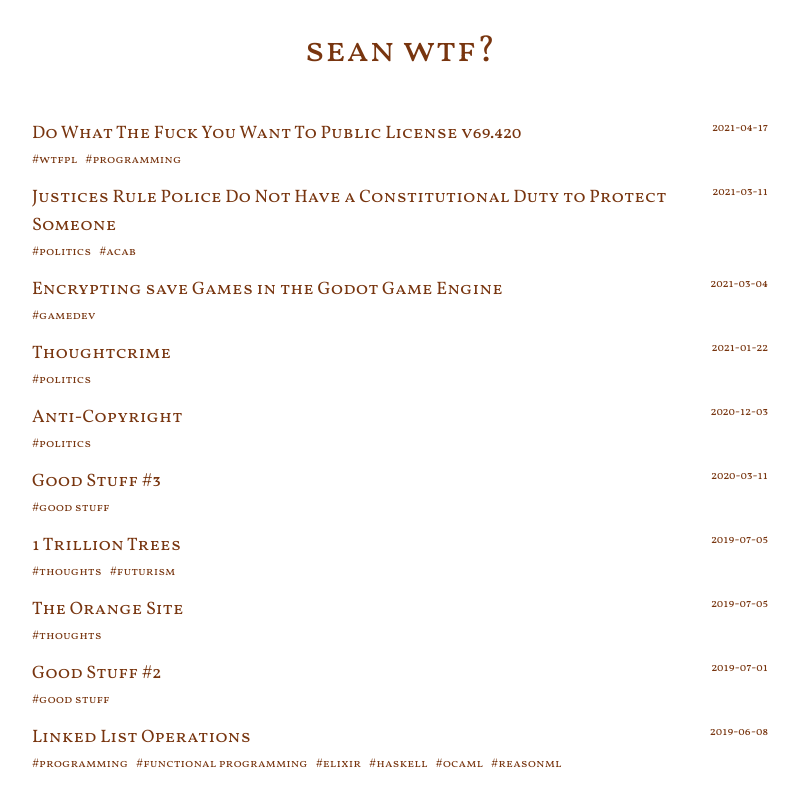
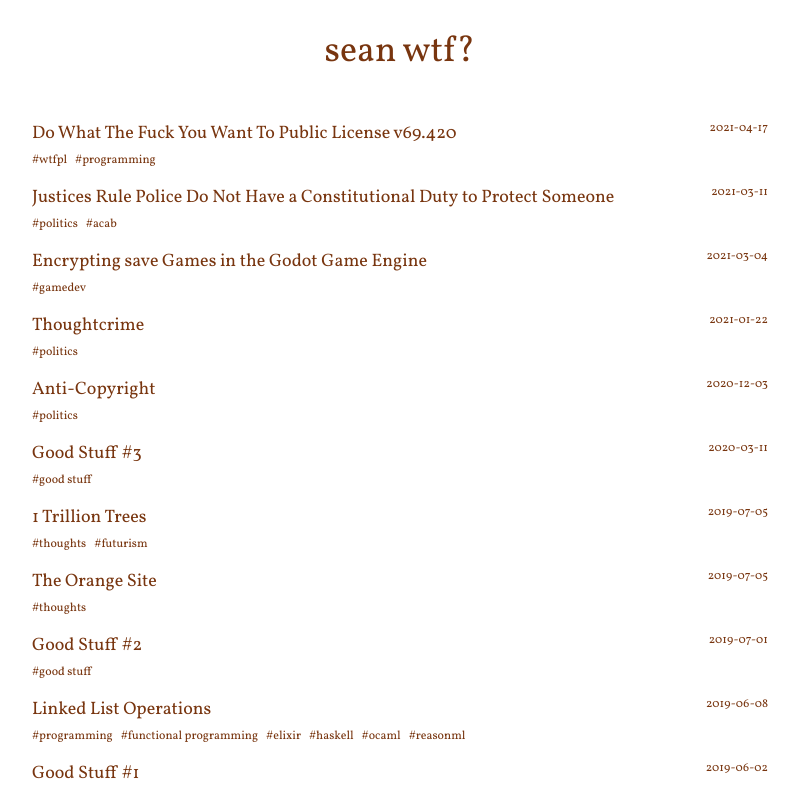
Before and after one commit to sean-clayton/sean.wtf, a Next.js app: page / in a window 1280 px wide. Shown: the top 791 px of the page, without its empty margins (240-1039 px from the left). Built offline with nearby package versions, Linux system fonts and the light colour scheme; what @tailwindcss/typography would draw is missing.

Commit message:
Get rid of small caps

```diff
--- a/src/styles/globals.css
+++ b/src/styles/globals.css
@@ -87,13 +87,3 @@ body {
   src: url("/fonts/Vollkorn-Italic.woff2") format("woff2");
   font-display: swap;
 }
-
-@font-face {
-  font-family: "Vollkorn";
-  font-weight: 400 900;
-  font-style: normal;
-  font-stretch: normal;
-  font-variant: small-caps;
-  src: url("/fonts/VollkornSC.woff2") format("woff2");
-  font-display: swap;
-}
```
